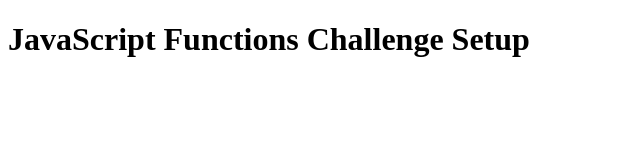
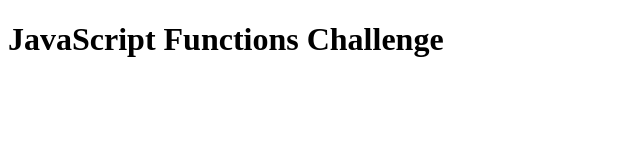
Before and after one commit to maidele/8codingchallenge, a plain HTML site: page index.html in a window 1280 px wide. Shown: the whole page, without its empty margins (0-640 px from the left). Drawn offline with Linux system fonts and the light colour scheme.

Commit message:
Initial commit - JavaScript Functions Challenge Setup

```diff
--- a/index.html
+++ b/index.html
@@ -3,10 +3,10 @@
 <head>
     <meta charset="UTF-8">
     <meta name="viewport" content="width=device-width, initial-scale=1.0">
-    <title>JavaScript Functions Challenge Setup</title>
+    <title>JavaScript Functions Challenge </title>
 </head>
 <body>
-    <h1>JavaScript Functions Challenge Setup</h1>
+    <h1>JavaScript Functions Challenge </h1>
     <script src="cc_8.js"></script>
 </body>
 </html>
```
